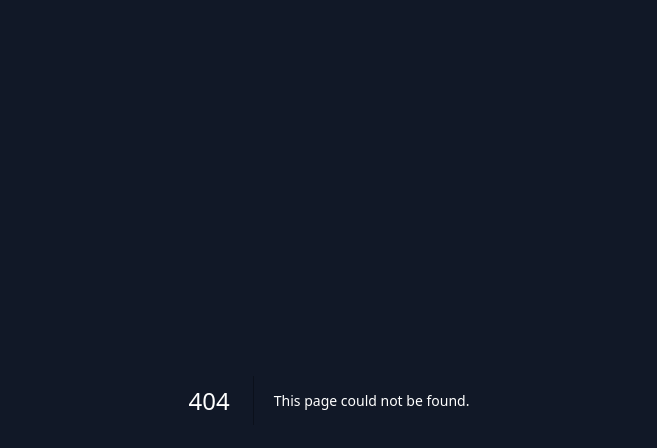
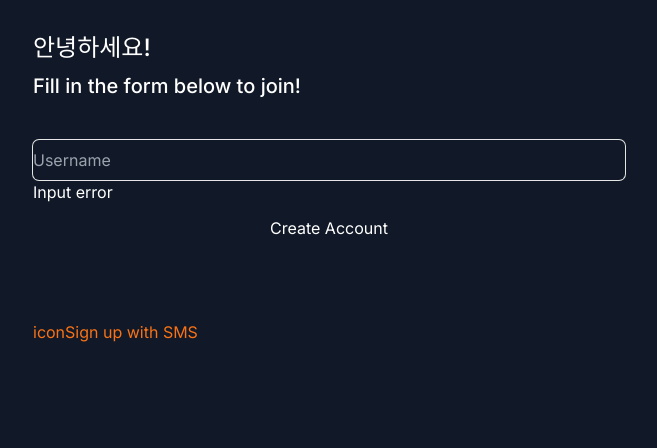
Before and after one commit to tnsgud/carrot-market, a Next.js app: page /create-account in a window 1280 px wide. Before the commit this address had no page. Shown: the top 448 px of the page, without its empty margins (311-968 px from the left). Built offline with nearby package versions, Linux system fonts and the light colour scheme.

Commit message:
🎨 Format code

```diff
--- /dev/null
+++ b/app/create-account/page.tsx
@@ -0,0 +1,31 @@
+import Link from 'next/link'
+
+export default function CreateAccount() {
+	return (
+		<div className="flex flex-col gap-10 py-8 px-6">
+			<div className="flex flex-col gap-2 *:font-medium">
+				<h1 className="text-2xl">안녕하세요!</h1>
+				<h2 className="text-xl">Fill in the form below to join!</h2>
+			</div>
+			<form className="flex flex-col gap-3">
+				<div>
+					<input
+						className="bg-transparent rounded-md w-full h-10 focus:outline-none ring-1 focus:ring-2 ring-neutral-200 focus:ring-orange-500 border-none"
+						type="text"
+						placeholder="Username"
+						required
+					/>
+					<span>Input error</span>
+				</div>
+				<button>Create Account</button>
+			</form>
+			<div />
+			<div>
+				<Link href="/sms">
+					<span>icon</span>
+					<span>Sign up with SMS</span>
+				</Link>
+			</div>
+		</div>
+	)
+}
--- a/app/globals.css
+++ b/app/globals.css
@@ -3,7 +3,7 @@
 @tailwind utilities;
 
 @layer base {
-  a {
-    @apply text-orange-500;
-  }
+	a {
+		@apply text-orange-500;
+	}
 }
--- /dev/null
+++ b/app/login/page.tsx
@@ -0,0 +1,3 @@
+export default function LoginPage() {
+	return <div>login</div>
+}
```
Also changed, not shown: app/layout.tsx (+8 -8 lines), app/page.tsx (+11 -11 lines).
